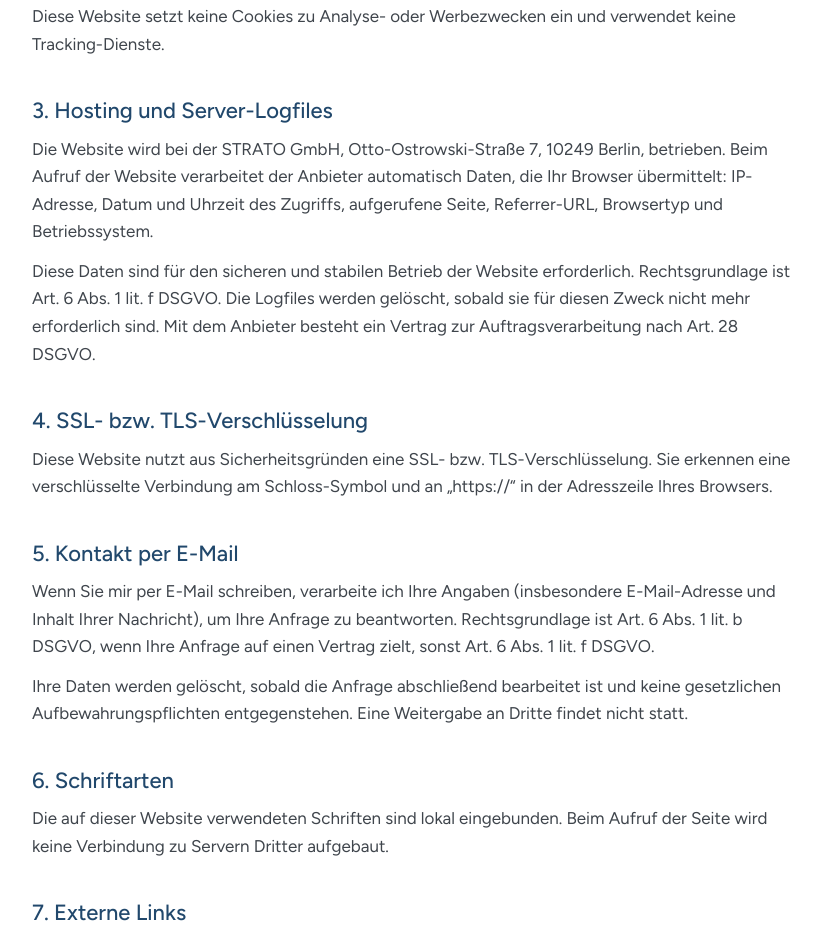
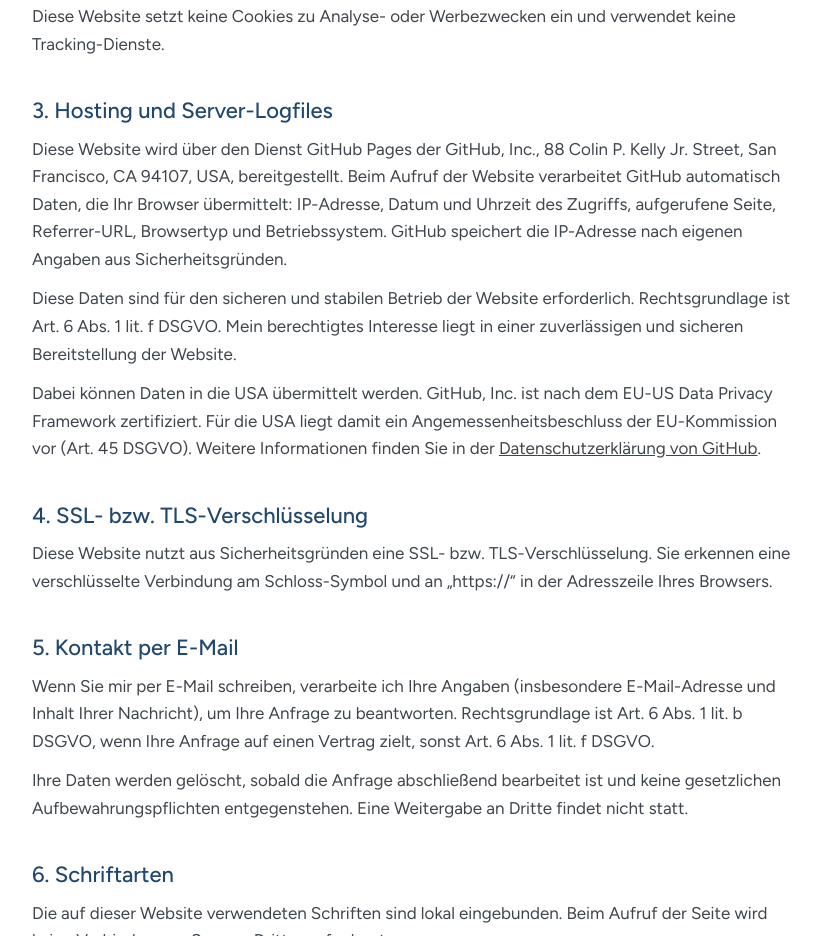
Before and after one commit to SynplistaMax2/alyn-partners-website, a plain HTML site: page docs/datenschutz/index.html in a window 1280 px wide. Shown: the part 830-1766 px from the top of the page, without its empty margins (218-1039 px from the left). Drawn offline with Linux system fonts and the light colour scheme.

Commit message:
Datenschutz: Hosting-Abschnitt auf GitHub Pages umgestellt (#1)
STRATO ist seit dem Umzug nicht mehr Hoster. Abschnitt 3 nennt jetzt
GitHub Pages, die verarbeiteten Logdaten und die Übermittlung in die USA
(EU-US Data Privacy Framework).

```diff
--- a/docs/datenschutz/index.html
+++ b/docs/datenschutz/index.html
@@ -73,8 +73,9 @@
     <p>Diese Website setzt keine Cookies zu Analyse- oder Werbezwecken ein und verwendet keine Tracking-Dienste.</p>
 
     <h2>3. Hosting und Server-Logfiles</h2>
-    <p>Die Website wird bei der STRATO GmbH, Otto-Ostrowski-Straße 7, 10249 Berlin, betrieben. Beim Aufruf der Website verarbeitet der Anbieter automatisch Daten, die Ihr Browser übermittelt: IP-Adresse, Datum und Uhrzeit des Zugriffs, aufgerufene Seite, Referrer-URL, Browsertyp und Betriebssystem.</p>
-    <p>Diese Daten sind für den sicheren und stabilen Betrieb der Website erforderlich. Rechtsgrundlage ist Art. 6 Abs. 1 lit. f DSGVO. Die Logfiles werden gelöscht, sobald sie für diesen Zweck nicht mehr erforderlich sind. Mit dem Anbieter besteht ein Vertrag zur Auftragsverarbeitung nach Art. 28 DSGVO.</p>
+    <p>Diese Website wird über den Dienst GitHub Pages der GitHub, Inc., 88 Colin P. Kelly Jr. Street, San Francisco, CA 94107, USA, bereitgestellt. Beim Aufruf der Website verarbeitet GitHub automatisch Daten, die Ihr Browser übermittelt: IP-Adresse, Datum und Uhrzeit des Zugriffs, aufgerufene Seite, Referrer-URL, Browsertyp und Betriebssystem. GitHub speichert die IP-Adresse nach eigenen Angaben aus Sicherheitsgründen.</p>
+    <p>Diese Daten sind für den sicheren und stabilen Betrieb der Website erforderlich. Rechtsgrundlage ist Art. 6 Abs. 1 lit. f DSGVO. Mein berechtigtes Interesse liegt in einer zuverlässigen und sicheren Bereitstellung der Website.</p>
+    <p>Dabei können Daten in die USA übermittelt werden. GitHub, Inc. ist nach dem EU-US Data Privacy Framework zertifiziert. Für die USA liegt damit ein Angemessenheitsbeschluss der EU-Kommission vor (Art. 45 DSGVO). Weitere Informationen finden Sie in der <a href="https://docs.github.com/de/site-policy/privacy-policies/github-general-privacy-statement" target="_blank" rel="noopener">Datenschutzerklärung von GitHub</a>.</p>
 
     <h2>4. SSL- bzw. TLS-Verschlüsselung</h2>
     <p>Diese Website nutzt aus Sicherheitsgründen eine SSL- bzw. TLS-Verschlüsselung. Sie erkennen eine verschlüsselte Verbindung am Schloss-Symbol und an „https://“ in der Adresszeile Ihres Browsers.</p>
```
Also changed, not shown: src/index.html (+3 -2 lines).
